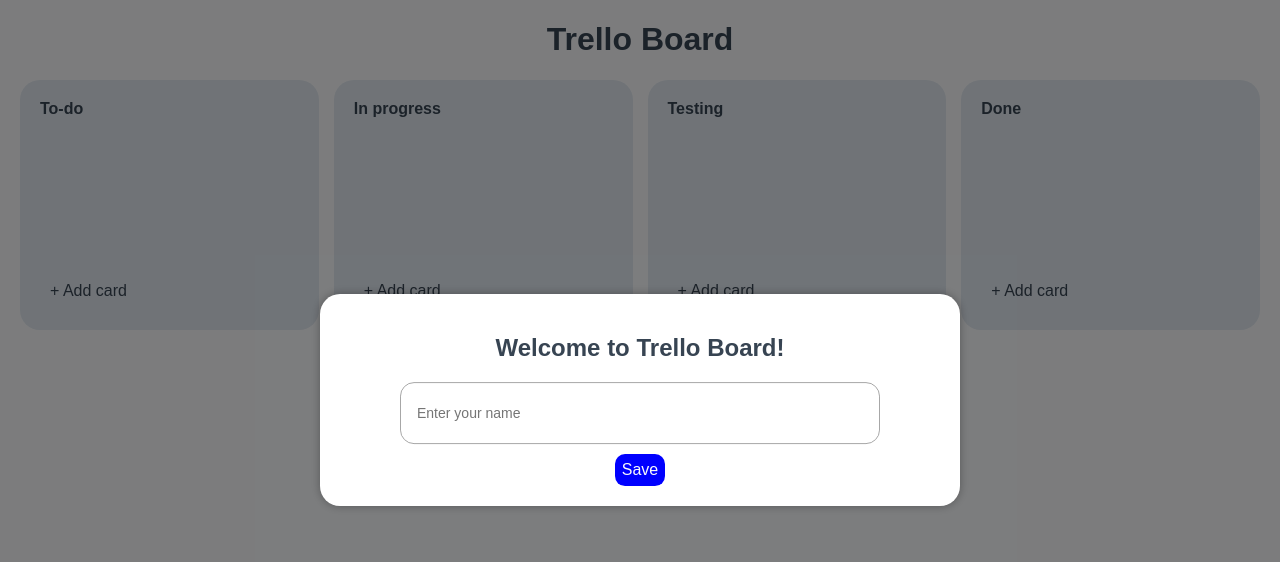
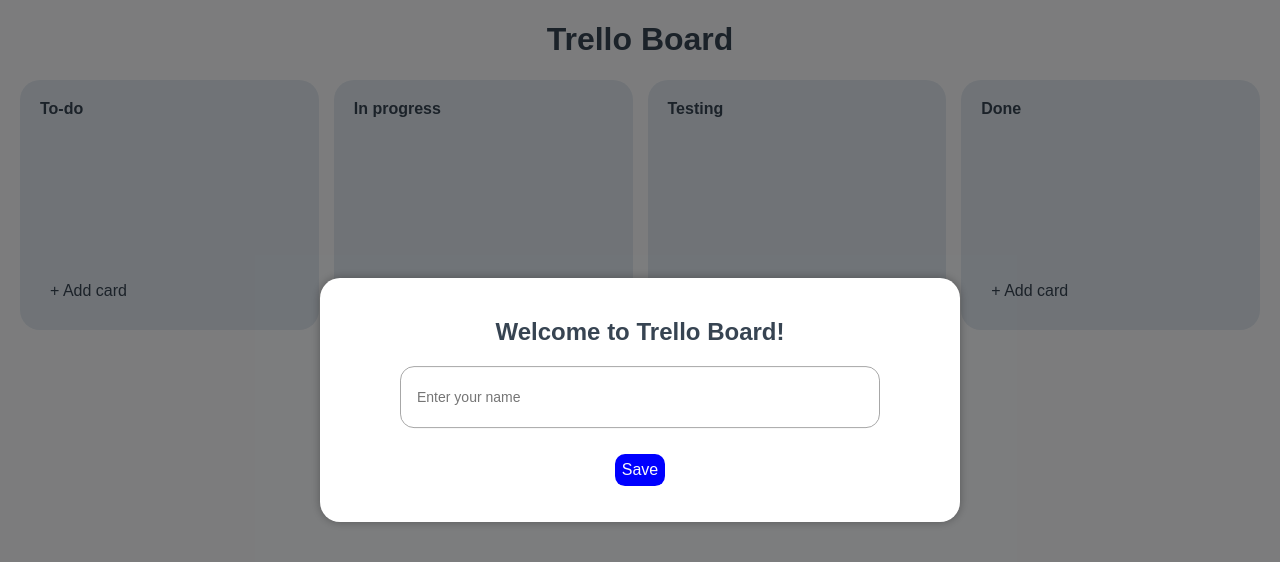
Before and after one commit to VictoryPashkova/react_trello-board, a React (Vite) app: page / in a window 1280 px wide. Shown: the top 562 px of the page. Built offline with nearby package versions, Linux system fonts and the light colour scheme.

Commit message:
refactor(welcomeModal): migrate styles to Styled Components

```diff
--- a/src/App.scss
+++ b/src/App.scss
@@ -296,13 +296,13 @@
   transition: color 0.3s ease-in-out;
 }
 
-.modal-welcome-container {
-  display: flex;
-  flex-direction: column;
-  justify-content: flex-start;
-  align-items: center;
-  width: 100%;
-}
+// .modal-welcome-container {
+//   display: flex;
+//   flex-direction: column;
+//   justify-content: flex-start;
+//   align-items: center;
+//   width: 100%;
+// }
 
 .modal-card-container {
   display: flex;
--- a/src/components/Card/Card.tsx
+++ b/src/components/Card/Card.tsx
@@ -6,12 +6,12 @@
 import { setModals } from '../../redux/reducers/app/modalsSlice';
 import { selectCards, selectComments, selectUsers } from '../../redux/reducers/selectors';
 
-const UserAvatar = styled.p<{ bgcolor: string }>`
+const UserAvatar = styled.p<{ $bgcolor: string }>`
   width: 20px;
   height: 20px;
   border-radius: 50%;
   overflow: hidden;
-  background-color: ${props => props.bgcolor};
+  background-color: ${props => props.$bgcolor};
   color: #fff;
   font-weight: 500;
   text-align: center;
@@ -19,9 +19,9 @@
   font-size: 12px;
 `;
 
-const UserName = styled.div<{ bgcolor: string }>`
+const UserName = styled.div<{ $bgcolor: string }>`
   font-size: 9px;
-  background-color: ${props => props.bgcolor};
+  background-color: ${props => props.$bgcolor};
   color: #fff;
   font-weight: 300;
   margin-top: 5px;
@@ -61,6 +61,10 @@
   padding: 0;
   margin: 0;
   font-weight: 300;
+
+  &::before {
+    content: '💬  ';
+  }
 `;
 
 type CardProps = {
@@ -73,10 +77,11 @@
   const comments = useSelector(selectComments);
   const users = useSelector(selectUsers);
   const currentCard = cards.filter((card) => card.cardId === id)[0];
-  const userColor = users.filter((user) => user.userName === currentCard.author)[0].userColor;
+  const userColor = users.filter((user) => user.userName === currentCard.author)[0].userColor ?? '000000';
   const commentCommentsNumber = comments.filter(
     (comment) => comment.cardId === currentCard.cardId,
   ).length;
+  const author = currentCard?.author ?? 'Unknown';
 
   const cardRef = useRef<HTMLDivElement>(null);
 
@@ -89,10 +94,11 @@
     }
   };
 
+
   return (
     <CardStyles id={id.toString()} ref={cardRef}>
-      <UserAvatar bgcolor={`#${userColor}`}>
-        {currentCard.author.slice(0, 1).toLocaleUpperCase()}
+      <UserAvatar $bgcolor={`#${userColor?.toString()}`}>
+        {author.slice(0, 1).toLocaleUpperCase()}
       </UserAvatar>
       <button onClick={handleOpenCardModal} type="button">
         <div>
@@ -100,7 +106,7 @@
           <CardComments>
             <CardCommentsValue>{commentCommentsNumber}</CardCommentsValue>
           </CardComments>
-          <UserName bgcolor={`#${userColor}`}>{currentCard.author}</UserName>
+          <UserName $bgcolor={`#${userColor?.toString()}`}>{currentCard.author}</UserName>
         </div>
       </button>
     </CardStyles>
--- a/src/components/Comment/Comment.tsx
+++ b/src/components/Comment/Comment.tsx
@@ -45,8 +45,6 @@
   gap: 10px;
   font-size: 12px;
 `;
-
-
 
 type CommentProps = {
   userName: string;
--- a/src/components/Modal/WelcomeModal/WelcomeModal.tsx
+++ b/src/components/Modal/WelcomeModal/WelcomeModal.tsx
@@ -3,6 +3,8 @@
 import uniqueId from 'lodash.uniqueid';
 import Button from '../../../uikit/Button/Button';
 import { useForm, SubmitHandler } from 'react-hook-form';
+import styled from 'styled-components';
+
 
 import { setModals } from '../../../redux/reducers/app/modalsSlice';
 import { selectModals } from '../../../redux/reducers/selectors';
@@ -13,6 +15,45 @@
   userName: string;
 };
 
+const bgColor = 'white';
+const errorColor = 'red';
+
+const ModalContentStyles = styled.div<{ hidden: boolean }>`
+  position: absolute;
+  top: 50%;
+  left: 50%;
+  transform: translate(-50%, -50%);
+  background-color: ${bgColor};
+  padding: 20px;
+  border-radius: 20px;
+  box-shadow: 0 0 10px rgba(0, 0, 0, 0.3);
+  width: 50%;
+  height: auto;
+  overflow: scroll;
+
+  ${({ hidden }) => hidden && `
+    display: none;
+  `}
+`;
+
+const ModalWelcomeContainerStyles = styled.div`
+  display: flex;
+  flex-direction: column;
+  justify-content: flex-start;
+  align-items: center;
+  width: 100%;
+`;
+
+const ErrorMessageStyles = styled.p`
+  color: ${errorColor};
+  font-size: 9px;
+`;
+
+const FormControlStyles = styled.p`
+  display: flex;
+  gap: 10px;
+`;
+
 const WelcomeModal: React.FC = () => {
   const dispatch = useDispatch();
   const welcomeModalState = useSelector(selectModals).welcomeModal;
@@ -20,32 +61,31 @@
 
   const onSubmit: SubmitHandler<FormData> = (formData) => {
     const userColor: string = Math.floor(Math.random() * 16777215).toString(16);
+    console.log(userColor);
     dispatch(setModals({ welcomeModal: false, mainModal: false }));
     dispatch(setUser({ userName: formData.userName }));
     dispatch(addNewUser({ userName: formData.userName, userColor, userId: uniqueId('user_') }));
   };
 
   return (
-    <div
-      className={`modal-content min-height ${welcomeModalState === true ? '' : 'disabled'}`}
-    >
-      <div className="modal-welcome-container">
+    <ModalContentStyles hidden={!welcomeModalState}>
+      <ModalWelcomeContainerStyles>
         <h2>Welcome to Trello Board!</h2>
         <form onSubmit={handleSubmit(onSubmit)}>
-        {errors.userName && <p className="error-message">{errors.userName.message}</p>}
+        {errors.userName && <ErrorMessageStyles>{errors.userName.message}</ErrorMessageStyles>}
           <input
             className="modal-input"
             {...register('userName', { required: 'Name is required' })}
             type="text"
             placeholder="Enter your name"
-            style={{ borderColor: errors.userName ? 'red' : 'initial' }}
+            style={{ borderColor: errors.userName ? errorColor : 'initial' }}
           />
-          <div className="form-control">
+          <FormControlStyles>
             <Button styleBtn="form-control-btn" type="submit" text="Save" />
-          </div>
+          </FormControlStyles>
         </form>
-      </div>
-    </div>
+      </ModalWelcomeContainerStyles>
+    </ModalContentStyles>
   );
 };
 
```
